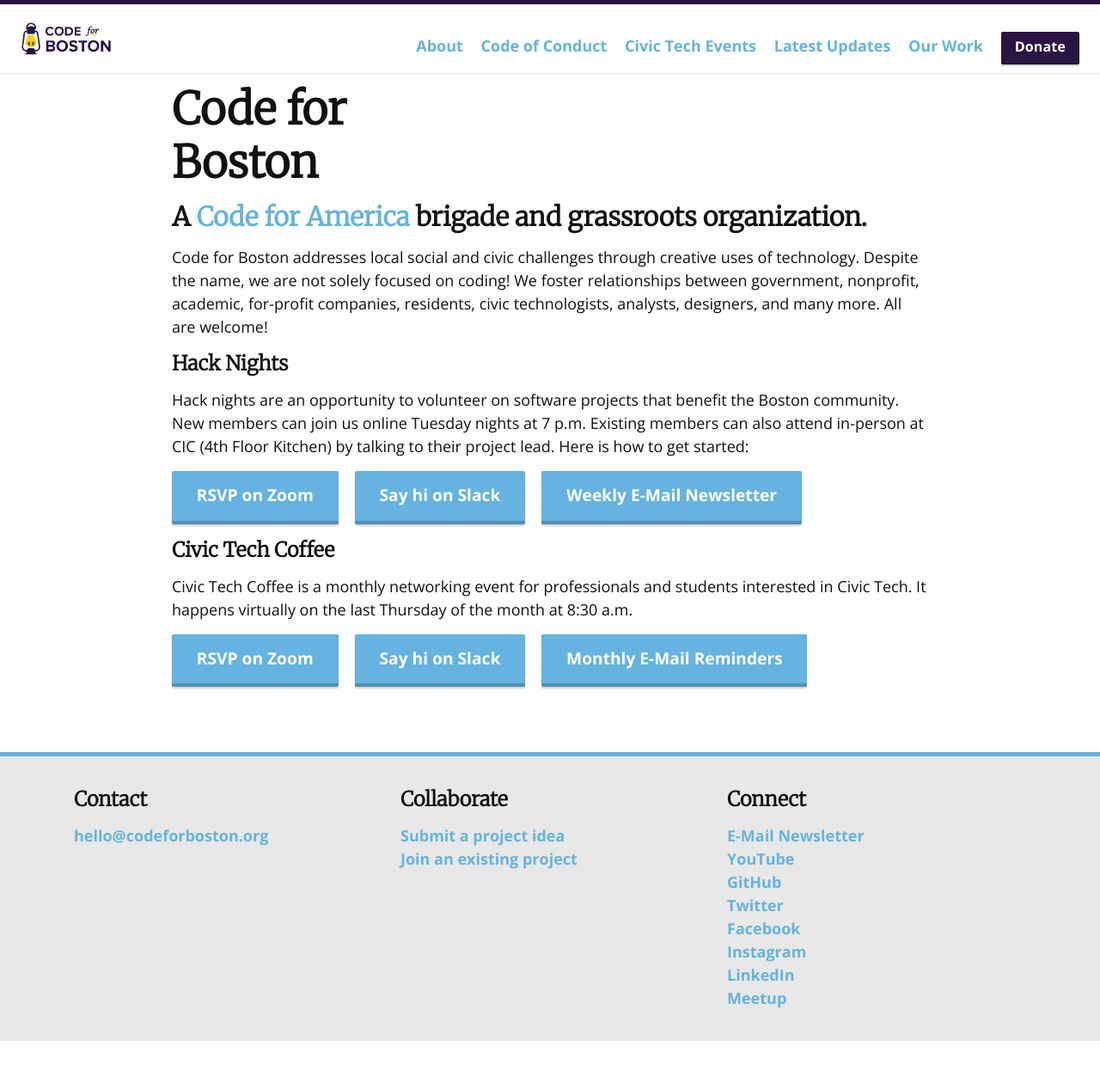
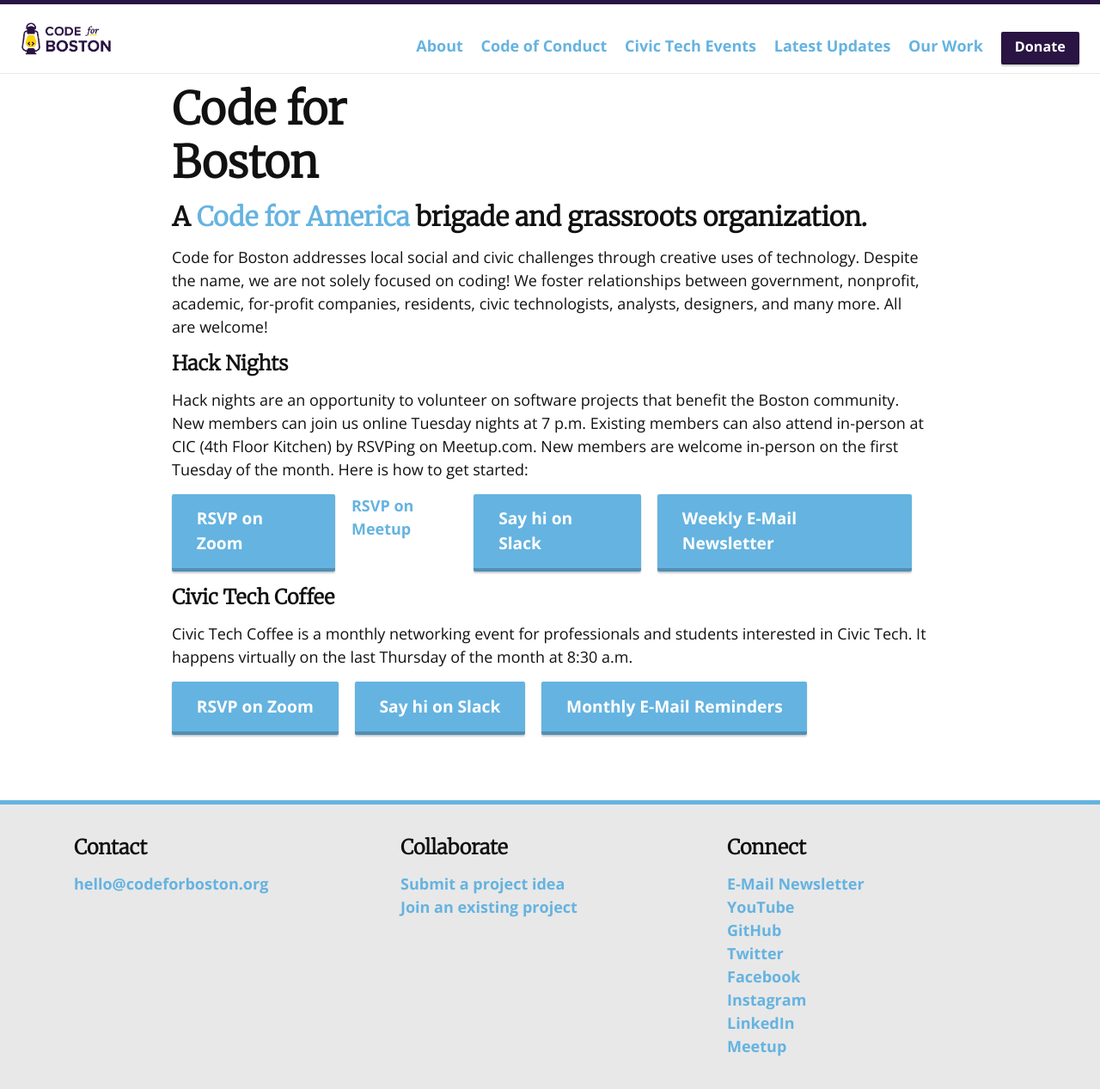
Before and after one commit to codeforboston/codeforboston.org, a Jekyll site: the page built from index.html, in a window 1280 px wide. Shown: the whole page at 86% size. Built offline with Jekyll 4.4.1, drawn with Linux system fonts in a browser that asks for light colours; nearby versions of some CDN libraries; before the commit the page ends 1211 px from its top, so only the background shows below that.

Commit message:
Update Home Page w/Meetup
Add Meetup.com to the home page so folks can RSVP for the in-person event.

```diff
--- a/index.html
+++ b/index.html
@@ -26,12 +26,13 @@
     </h3>
     <p>
       Hack nights are an opportunity to volunteer on software projects that benefit the Boston community.
-      New members can join us online Tuesday nights at 7 p.m. Existing members can also attend in-person at CIC (4th Floor Kitchen) by talking to their project lead. Here is how to get started:
+      New members can join us online Tuesday nights at 7 p.m. Existing members can also attend in-person at CIC (4th Floor Kitchen) by RSVPing on Meetup.com. New members are welcome in-person on the first Tuesday of the month. Here is how to get started:
     </p>
   </div>
 
   <div class="btn-group">
     <a href="{{ site.zoom_url }}" class="btn-secondary">RSVP on Zoom</a>
+    <a href="https://www.meetup.com/code-for-boston/">RSVP on Meetup</a>
     <a
       href="{{ site.slack_url }}"
       class="btn-secondary"
```
